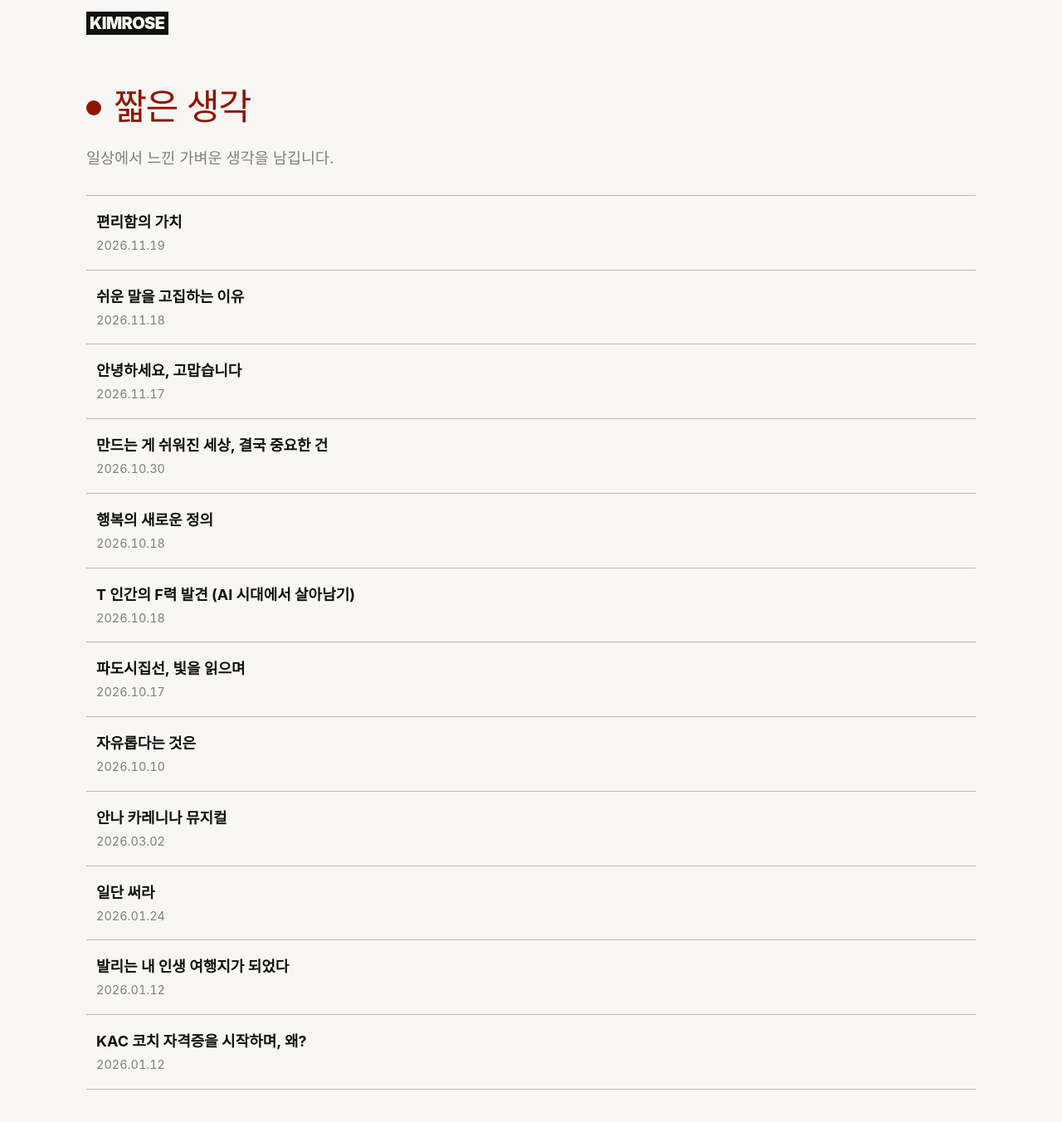
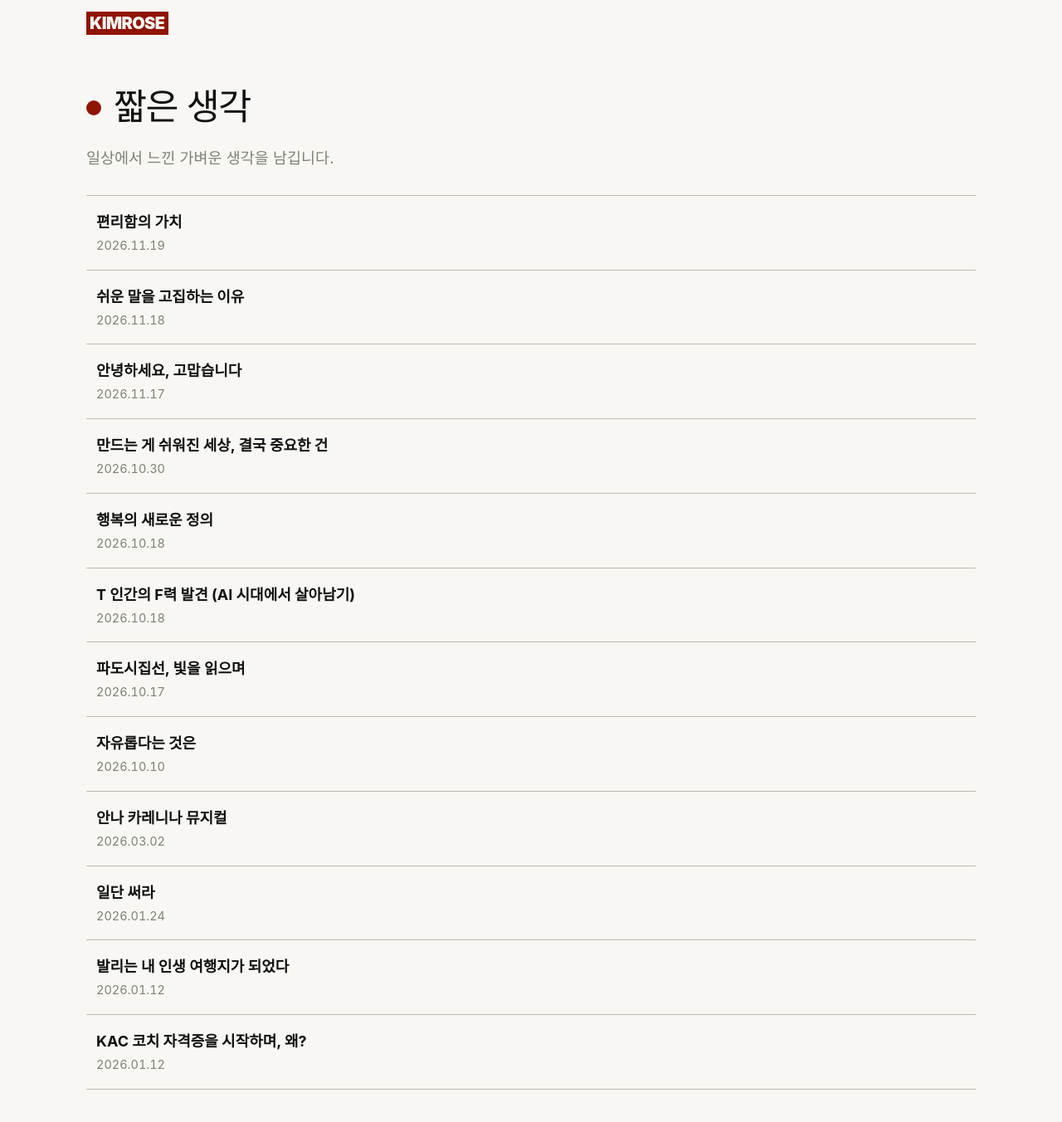
Before and after one commit to k-im-rose/thoughts, a Jekyll site: the page built from index.html, in a window 1280 px wide and 1400 px high. Shown: the top 1352 px of the window at 83% size. Built offline with Jekyll 4.4.1, drawn with Linux system fonts in a browser that asks for light colours; some web fonts are replaced.

Commit message:
짧은 생각 사이트: 로고 배경을 #8F1402로, 제목 글자는 검정으로
Co-Authored-By: Claude Haiku 5.5 <noreply@anthropic.com>

```diff
--- a/assets/css/cv.css
+++ b/assets/css/cv.css
@@ -489,6 +489,6 @@ a.work-row:hover small { color: #fff; }
   --sage: #8F1402;        /* 메인 레드 버건디: 로고 배경, 호버, 인용 선 */
   --sage-light: #8F1402;  /* 장식 점: 메인과 같은 색 */
 }
+.logo { background: var(--sage); }
 .logo:hover { background: #6E0F01; }
-.thoughts-list > h2 { color: var(--sage); }
 .foot, .foot a { color: var(--soft); }
```
